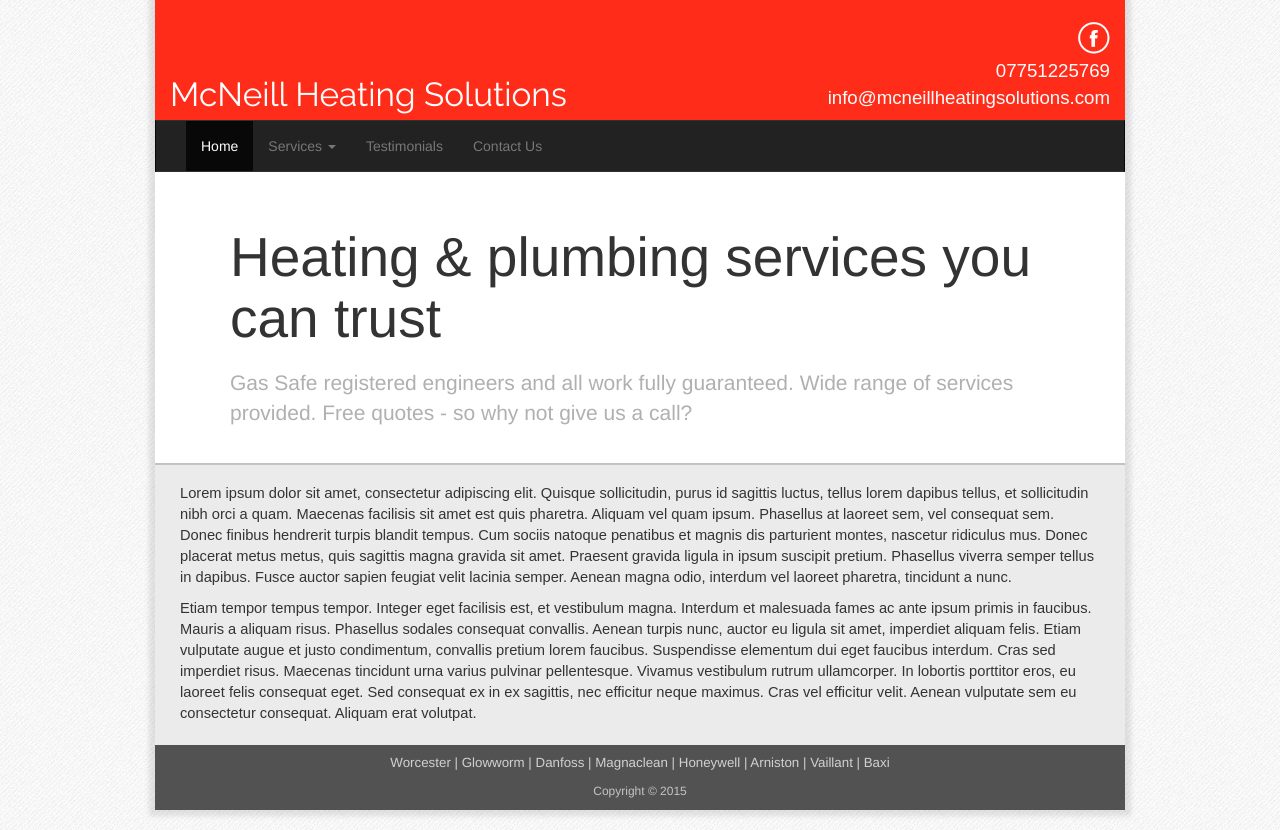
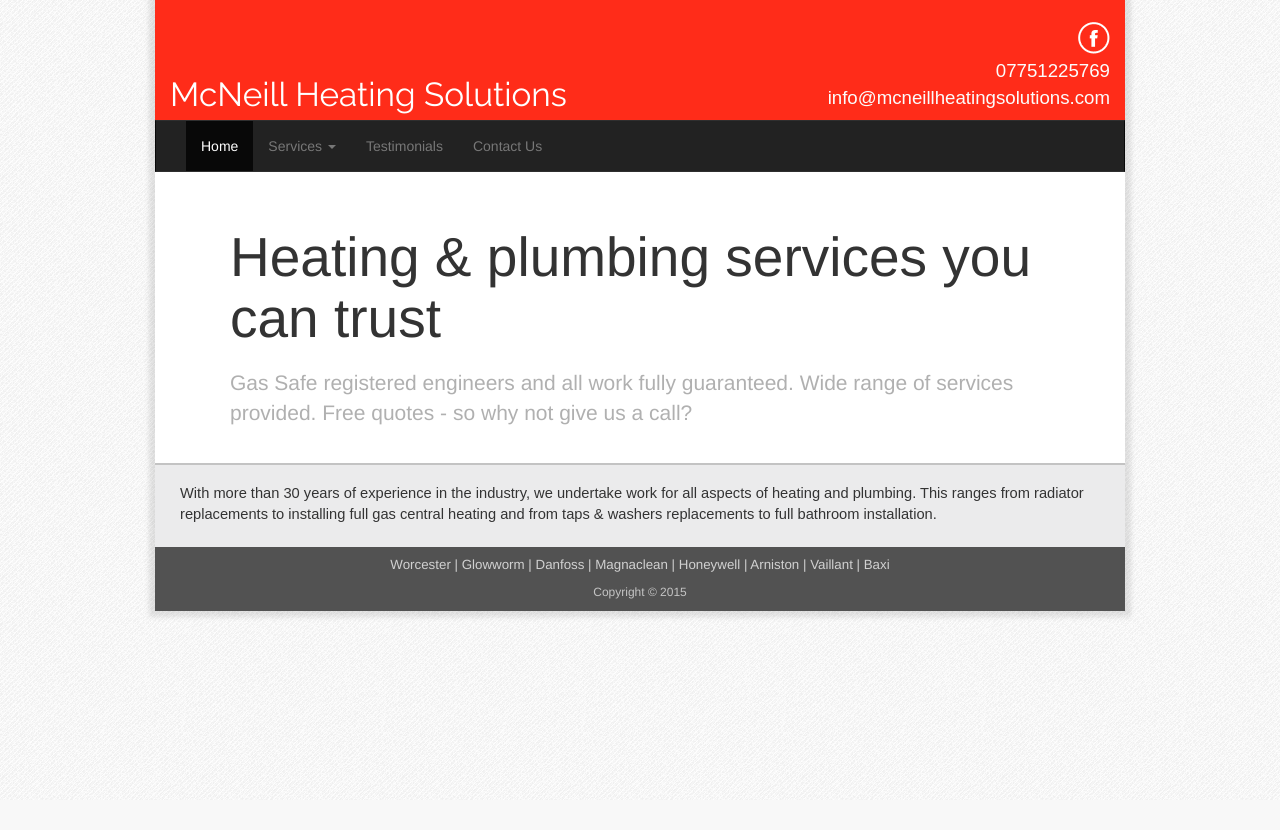
Before and after one commit to squariegoes/mcneill-heating-solutions, a Flask app: page / in a window 1280 px wide. After the commit the page ends 619 px from the top, so only its background shows below. Run offline with Flask 2, Linux system fonts and the light colour scheme; some libraries are stand-ins or nearby versions.

Commit message:
final changes

```diff
--- a/templates/home.html
+++ b/templates/home.html
@@ -18,8 +18,10 @@
 {% block content %}
 
     <div class="container" style="padding-left:25px;padding-right:25px;padding-top:18px;padding-bottom:12px;background:#ebebec;">
-        <p class="text">Lorem ipsum dolor sit amet, consectetur adipiscing elit. Quisque sollicitudin, purus id sagittis luctus, tellus lorem dapibus tellus, et sollicitudin nibh orci a quam. Maecenas facilisis sit amet est quis pharetra. Aliquam vel quam ipsum. Phasellus at laoreet sem, vel consequat sem. Donec finibus hendrerit turpis blandit tempus. Cum sociis natoque penatibus et magnis dis parturient montes, nascetur ridiculus mus. Donec placerat metus metus, quis sagittis magna gravida sit amet. Praesent gravida ligula in ipsum suscipit pretium. Phasellus viverra semper tellus in dapibus. Fusce auctor sapien feugiat velit lacinia semper. Aenean magna odio, interdum vel laoreet pharetra, tincidunt a nunc.</p>
-        <p class="text">Etiam tempor tempus tempor. Integer eget facilisis est, et vestibulum magna. Interdum et malesuada fames ac ante ipsum primis in faucibus. Mauris a aliquam risus. Phasellus sodales consequat convallis. Aenean turpis nunc, auctor eu ligula sit amet, imperdiet aliquam felis. Etiam vulputate augue et justo condimentum, convallis pretium lorem faucibus. Suspendisse elementum dui eget faucibus interdum. Cras sed imperdiet risus. Maecenas tincidunt urna varius pulvinar pellentesque. Vivamus vestibulum rutrum ullamcorper. In lobortis porttitor eros, eu laoreet felis consequat eget. Sed consequat ex in ex sagittis, nec efficitur neque maximus. Cras vel efficitur velit. Aenean vulputate sem eu consectetur consequat. Aliquam erat volutpat.</p>
+        <!--<p class="text">Lorem ipsum dolor sit amet, consectetur adipiscing elit. Quisque sollicitudin, purus id sagittis luctus, tellus lorem dapibus tellus, et sollicitudin nibh orci a quam. Maecenas facilisis sit amet est quis pharetra. Aliquam vel quam ipsum. Phasellus at laoreet sem, vel consequat sem. Donec finibus hendrerit turpis blandit tempus. Cum sociis natoque penatibus et magnis dis parturient montes, nascetur ridiculus mus. Donec placerat metus metus, quis sagittis magna gravida sit amet. Praesent gravida ligula in ipsum suscipit pretium. Phasellus viverra semper tellus in dapibus. Fusce auctor sapien feugiat velit lacinia semper. Aenean magna odio, interdum vel laoreet pharetra, tincidunt a nunc.</p>-->
+        <!--<p class="text">Etiam tempor tempus tempor. Integer eget facilisis est, et vestibulum magna. Interdum et malesuada fames ac ante ipsum primis in faucibus. Mauris a aliquam risus. Phasellus sodales consequat convallis. Aenean turpis nunc, auctor eu ligula sit amet, imperdiet aliquam felis. Etiam vulputate augue et justo condimentum, convallis pretium lorem faucibus. Suspendisse elementum dui eget faucibus interdum. Cras sed imperdiet risus. Maecenas tincidunt urna varius pulvinar pellentesque. Vivamus vestibulum rutrum ullamcorper. In lobortis porttitor eros, eu laoreet felis consequat eget. Sed consequat ex in ex sagittis, nec efficitur neque maximus. Cras vel efficitur velit. Aenean vulputate sem eu consectetur consequat. Aliquam erat volutpat.</p>-->
+
+        <p class="text">With more than 30 years of experience in the industry, we undertake work for all aspects of heating and plumbing. This ranges from radiator replacements to installing full gas central heating and from taps &amp; washers replacements to full bathroom installation.</p>
     </div>
 
 {% endblock %}
```
